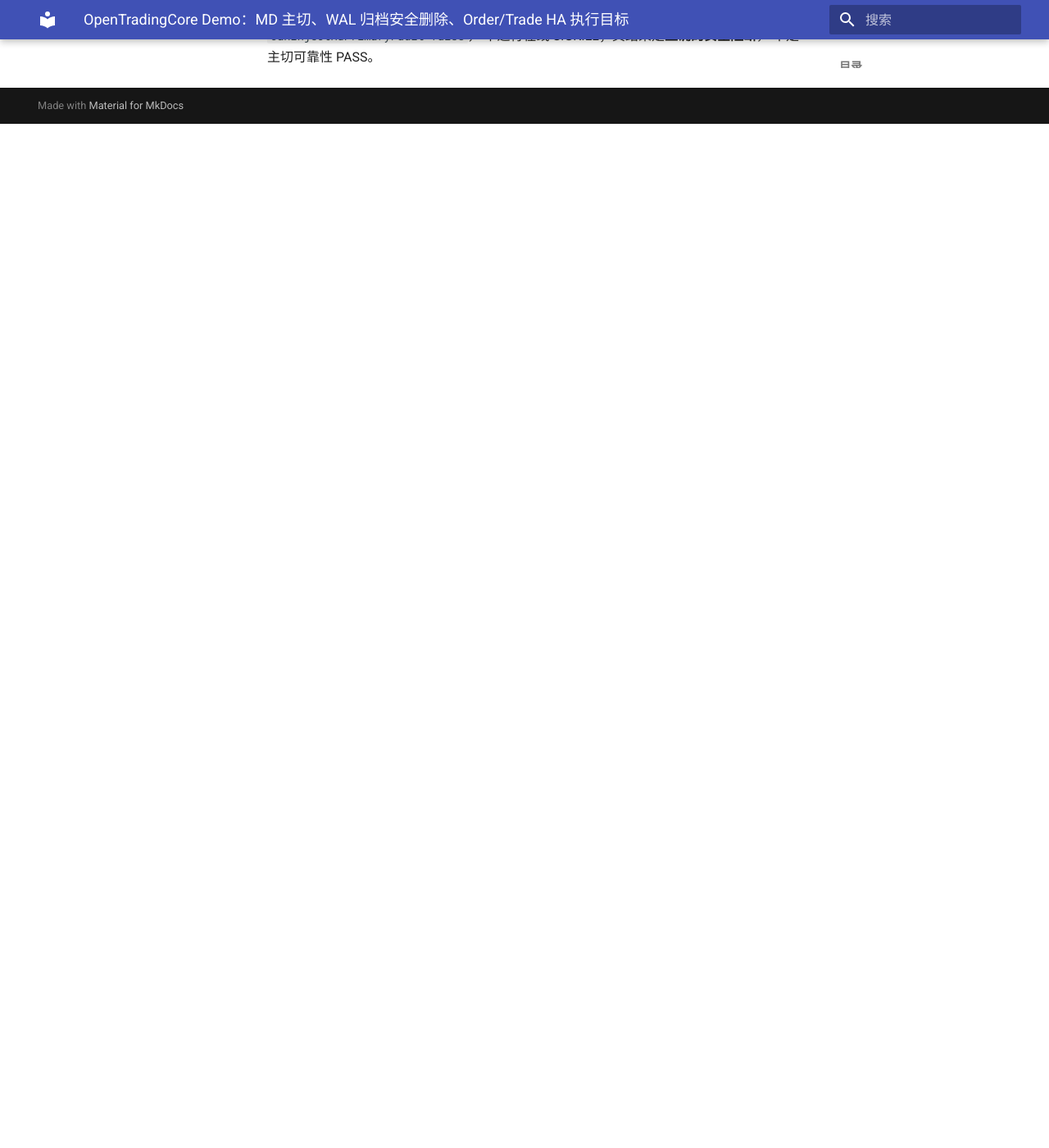
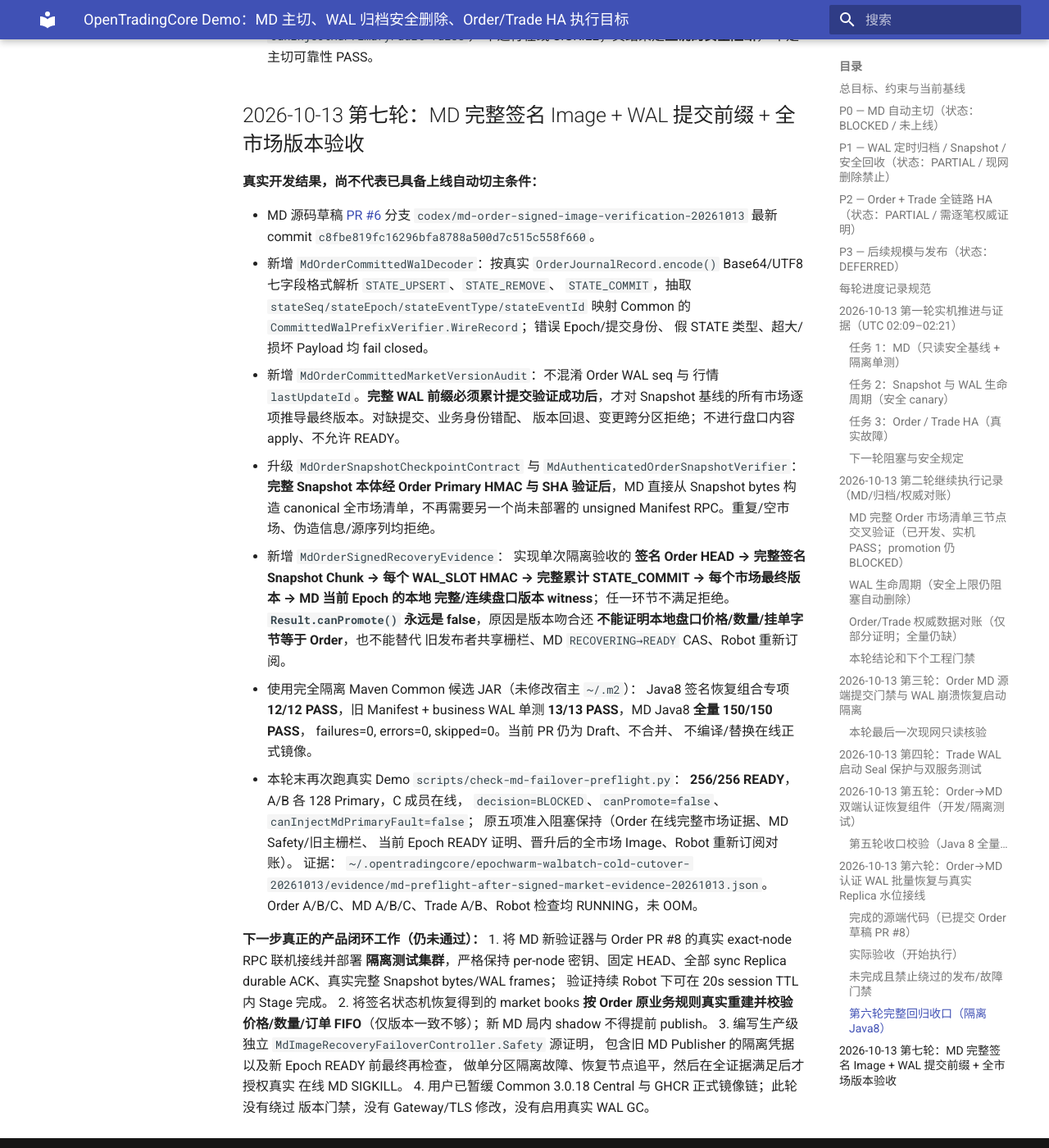
Before and after one commit to bliplink/dc-quant-deploy, an MkDocs documentation site: the page built from docs/DEMO_HA_WAL_MD_ORDER_TRADE_EXECUTION_PLAN_20261013.zh-CN.md, in a window 1280 px wide and 1400 px high, scrolled down 13362 px. Shown: the whole window at 82% size. Built offline with MkDocs 1.6.1 and Material for MkDocs 9.7.7, drawn with Linux system fonts in a browser that asks for light colours; before the commit the page ends 13513 px from its top, so only the background shows below that.

Commit message:
docs(md-ha): record signed Image/WAL full-market recovery witness and 150 Java8 tests with blocked live failover gate

```diff
--- a/docs/DEMO_HA_WAL_MD_ORDER_TRADE_EXECUTION_PLAN_20261013.zh-CN.md
+++ b/docs/DEMO_HA_WAL_MD_ORDER_TRADE_EXECUTION_PLAN_20261013.zh-CN.md
@@ -447,3 +447,62 @@ WAL 周期物理 Seal/48h 删除、Order/Trade 全量资金持仓对账仍按前
   `decision=BLOCKED, canInjectMdPrimaryFault=false`，
   不进行在线 SIGKILL；其结果是**正确的安全阻断**，
   不是主切可靠性 PASS。
+
+## 2026-10-13 第七轮：MD 完整签名 Image + WAL 提交前缀 + 全市场版本验收
+
+**真实开发结果，尚不代表已具备上线自动切主条件：**
+
+- MD 源码草稿 [PR #6](https://github.com/bliplink/com.app.dc.mdsvr/pull/6)
+  分支 `codex/md-order-signed-image-verification-20261013`
+  最新 commit `c8fbe819fc16296bfa8788a500d7c515c558f660`。
+- 新增 `MdOrderCommittedWalDecoder`：按真实 `OrderJournalRecord.encode()`
+  Base64/UTF8 七字段格式解析 `STATE_UPSERT`、`STATE_REMOVE`、
+  `STATE_COMMIT`，抽取 `stateSeq/stateEpoch/stateEventType/stateEventId`
+  映射 Common 的 `CommittedWalPrefixVerifier.WireRecord`；错误 Epoch/提交身份、
+  假 STATE 类型、超大/损坏 Payload 均 fail closed。
+- 新增 `MdOrderCommittedMarketVersionAudit`：不混淆 Order WAL seq 与
+  行情 `lastUpdateId`。**完整 WAL 前缀必须累计提交验证成功后**，才对
+  Snapshot 基线的所有市场逐项推导最终版本。对缺提交、业务身份错配、
+  版本回退、变更跨分区拒绝；不进行盘口内容 apply、不允许 READY。
+- 升级 `MdOrderSnapshotCheckpointContract` 与
+  `MdAuthenticatedOrderSnapshotVerifier`：
+  **完整 Snapshot 本体经 Order Primary HMAC 与 SHA 验证后**，MD 直接从
+  Snapshot bytes 构造 canonical 全市场清单，不再需要另一个尚未部署的
+  unsigned Manifest RPC。重复/空市场、伪造信息/源序列均拒绝。
+- 新增 `MdOrderSignedRecoveryEvidence`：
+  实现单次隔离验收的
+  **签名 Order HEAD → 完整签名 Snapshot Chunk → 每个 WAL_SLOT HMAC →
+  完整累计 STATE_COMMIT → 每个市场最终版本 → MD 当前 Epoch 的本地
+  完整/连续盘口版本 witness**；任一环节不满足拒绝。
+  **`Result.canPromote()` 永远是 false**，原因是版本吻合还
+  **不能证明本地盘口价格/数量/挂单字节等于 Order**，也不能替代
+  旧发布者共享栅栏、MD `RECOVERING→READY` CAS、Robot 重新订阅。
+- 使用完全隔离 Maven Common 候选 JAR（未修改宿主 `~/.m2`）：
+  Java8 签名恢复组合专项 **12/12 PASS**，旧 Manifest + business WAL
+  单测 **13/13 PASS**，MD Java8 **全量 150/150 PASS**，
+  failures=0, errors=0, skipped=0。当前 PR 仍为 Draft、不合并、
+  不编译/替换在线正式镜像。
+- 本轮末再次跑真实 Demo `scripts/check-md-failover-preflight.py`：
+  **256/256 READY**，A/B 各 128 Primary，C 成员在线，
+  `decision=BLOCKED`、`canPromote=false`、
+  `canInjectMdPrimaryFault=false`；
+  原五项准入阻塞保持（Order 在线完整市场证据、MD Safety/旧主栅栏、
+  当前 Epoch READY 证明、晋升后的全市场 Image、Robot 重新订阅对账）。
+  证据：
+  `~/.opentradingcore/epochwarm-walbatch-cold-cutover-20261013/evidence/md-preflight-after-signed-market-evidence-20261013.json`。
+  Order A/B/C、MD A/B/C、Trade A/B、Robot 检查均 RUNNING，未 OOM。
+
+**下一步真正的产品闭环工作（仍未通过）：**
+1. 将 MD 新验证器与 Order PR #8 的真实 exact-node RPC 联机接线并部署
+   **隔离测试集群**，严格保持 per-node 密钥、固定 HEAD、全部 sync
+   Replica durable ACK、真实完整 Snapshot bytes/WAL frames；
+   验证持续 Robot 下可在 20s session TTL 内 Stage 完成。
+2. 将签名状态机恢复得到的 market books **按 Order 原业务规则真实重建并校验
+   价格/数量/订单 FIFO**（仅版本一致不够）；新 MD 局内 shadow 不得提前
+   publish。
+3. 编写生产级独立 `MdImageRecoveryFailoverController.Safety` 源证明，
+   包含旧 MD Publisher 的隔离凭据以及新 Epoch READY 前最终再检查，
+   做单分区隔离故障、恢复节点追平，然后在全证据满足后才授权真实
+   在线 MD SIGKILL。
+4. 用户已暂缓 Common 3.0.18 Central 与 GHCR 正式镜像链；此轮没有绕过
+   版本门禁，没有 Gateway/TLS 修改，没有启用真实 WAL GC。
```
